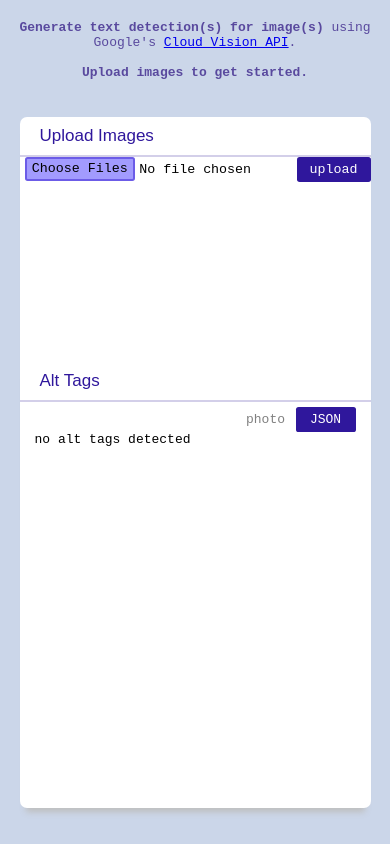
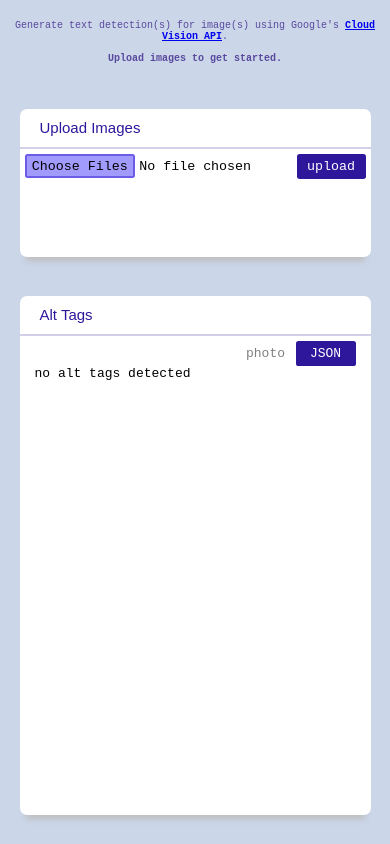
Before and after one commit to minori-fh/altgen, a React (Create React App) app in the folder client/: page / in a window 390 px wide. Built offline with nearby package versions, Linux system fonts and the light colour scheme.

Commit message:
edit/add styling

```diff
--- a/client/src/App.css
+++ b/client/src/App.css
@@ -116,4 +116,13 @@ button:focus {
     flex-direction: column;
     align-items: center;
   }
+  #intro {
+    font-size: 10px !important;
+  }
+  .panel-menubar p{
+    font-size: 15px;
+  }
+  #main-container {
+    font-size: 12px !important;
+  }
 }
--- a/client/src/App.js
+++ b/client/src/App.js
@@ -52,7 +52,7 @@ class App extends Component {
     return(
       <div id="main-container">
         <div id="intro">
-          <p><b>Generate text detection(s) for image(s)</b> using Google's <a href="https://cloud.google.com/vision" target="_blank">Cloud Vision API</a>.</p><br/>
+          <p>Generate text detection(s) for image(s) using Google's <a href="https://cloud.google.com/vision" target="_blank"><b>Cloud Vision API</b></a>.</p><br/>
           <p><b>Upload images to get started.</b></p>
         </div>
         <div id="panels">
--- a/client/src/components/InputPanel/style.css
+++ b/client/src/components/InputPanel/style.css
@@ -12,6 +12,7 @@
 #input-body-wrapper{
     background-color: white;
     width: 100%;
+    height: 100%;
     max-width: 100%;
     border-radius: 7px;
 
@@ -40,8 +41,7 @@ select {
     justify-content: flex-start;
     align-items: flex-start;
     font-family: 'Roboto Mono', monospace !important;
-    padding-bottom: 10px;
-    padding-left: 5px;
+    padding: 5px;
 }
 
 #uploaded-files {
@@ -108,7 +108,7 @@ input[type=file]::file-selector-button:hover {
     #input-panel-container {
         width: 90%;
         max-width: 90%;
-        height: 200px;
+        height: 20%;
         margin-bottom: 20px;
     }
   }
--- a/client/src/components/OutputPanel/style.css
+++ b/client/src/components/OutputPanel/style.css
@@ -74,6 +74,6 @@ pre, .output-wrapper {
     #output-panel-container {
         width: 90%;
         max-width: 90%;
-        height: 60%;
+        height: 70%;
     }
   }
```
